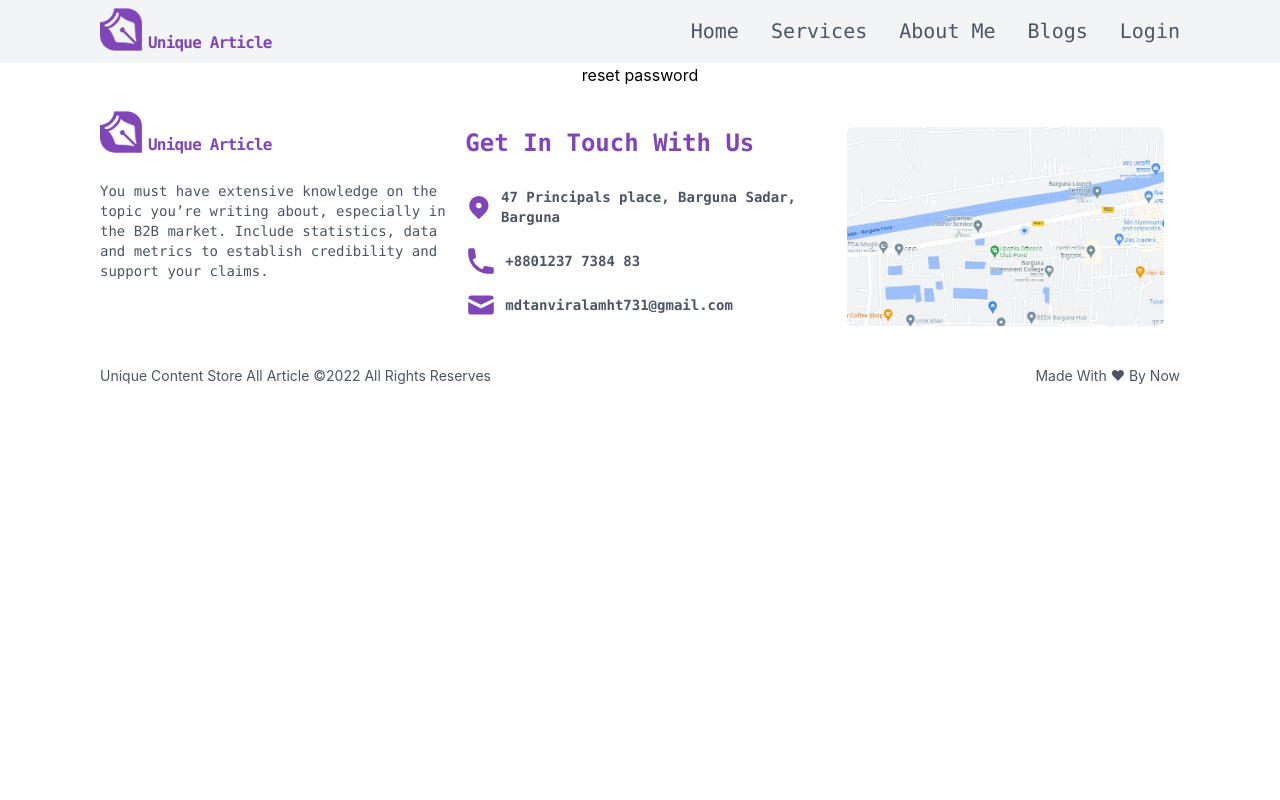
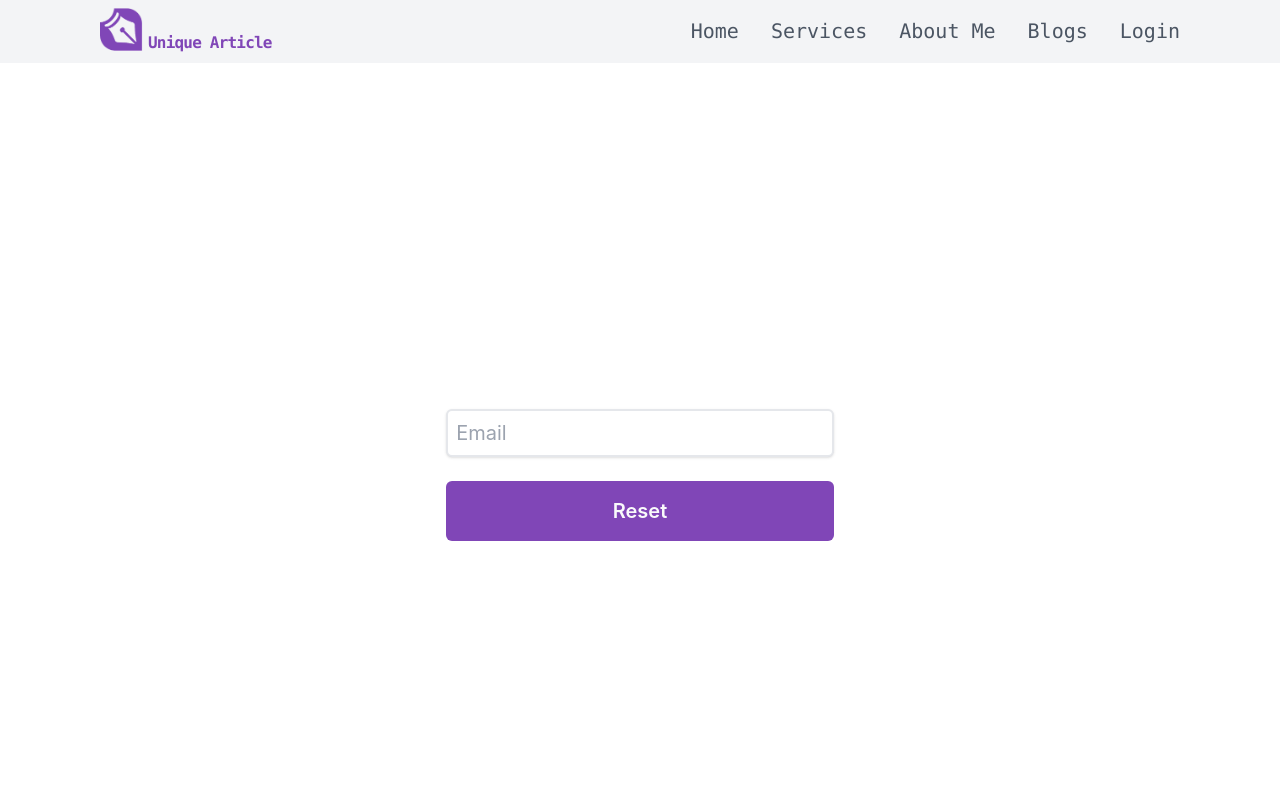
Before and after one commit to Tanvir-Alam625/independent-service-provider-unique-article, a React (Create React App) app: page /reset in a window 1280 px wide. Shown: the top 800 px of the page. Built offline with nearby package versions, Linux system fonts and the light colour scheme; no server answers.

Commit message:
one changed

```diff
--- a/src/Components/Login/Reset.js
+++ b/src/Components/Login/Reset.js
@@ -1,9 +1,39 @@
 import React from "react";
+import { useSendPasswordResetEmail } from "react-firebase-hooks/auth";
+import auth from "../../firebase.init";
+import { ToastContainer, toast } from "react-toastify";
 
 const Reset = () => {
+  const [sendPasswordResetEmail, sending, error] =
+    useSendPasswordResetEmail(auth);
+  const forgetPassword = async (event) => {
+    event.preventDefault();
+    const email = event.target.email.value;
+    await sendPasswordResetEmail(email);
+    toast("Sent email Verification");
+  };
+  if (sending) {
+    return <p>sending....................</p>;
+  }
   return (
-    <div>
-      <h3>reset password</h3>
+    <div className="px-2 md:px-[50px] lg:px-100 min-h-screen  flex flex-col items-center justify-center ">
+      <form onSubmit={forgetPassword}>
+        <input
+          type="email"
+          name="email"
+          id="email"
+          required
+          placeholder="Email"
+          className="py-2 my-6 px-2 border-2 rounded-md w-full outline-0 shadow  text-xl text-gray-600"
+        />
+        <button
+          type="submit"
+          className=" py-4 w-full text-xl text-gray-50 font-semibold rounded-md  bg-[#8046B7]  hover:bg-[#ae6cec] duration-300 ease-in"
+        >
+          Reset
+        </button>
+      </form>
+      <ToastContainer />
     </div>
   );
 };
--- a/src/Components/SignUp/SignUp.js
+++ b/src/Components/SignUp/SignUp.js
@@ -11,7 +11,7 @@ const SignUp = () => {
   const [condition, setCondition] = useState(false);
   const navigate = useNavigate();
   const [createUserWithEmailAndPassword, user, loading, error] =
-    useCreateUserWithEmailAndPassword(auth);
+    useCreateUserWithEmailAndPassword(auth, { sendEmailVerification: true });
   const [signInWithGoogle, userGoogle, loadingGoogle, errorGoogle] =
     useSignInWithGoogle(auth);
   const location = useLocation();
```
